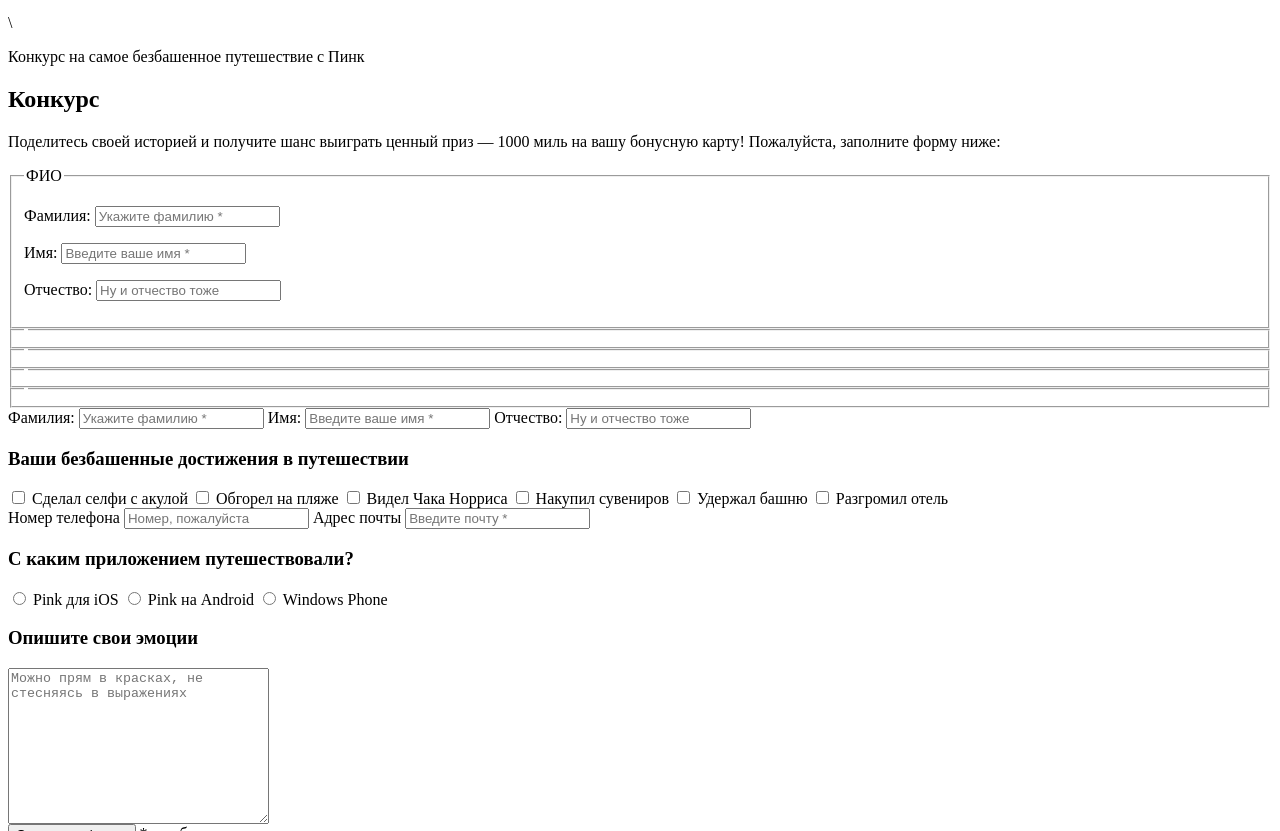
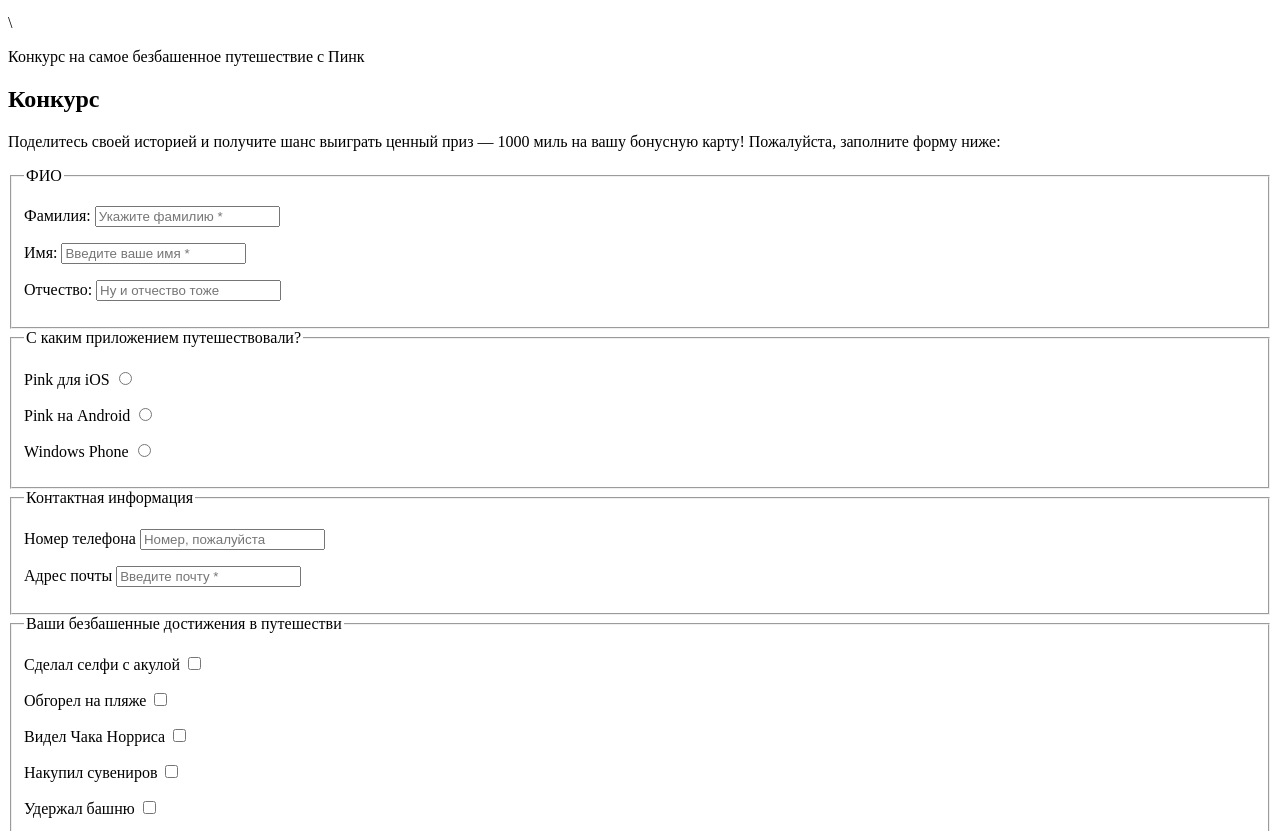
Before and after one commit to camodor5/1337915-pink-19, a website: page form.html in a window 1280 px wide. Shown: the part 116-947 px from the top of the page. Drawn offline with Linux system fonts and the light colour scheme.

Commit message:
Добавил разметку

```diff
--- a/form.html
+++ b/form.html
@@ -65,65 +65,89 @@
           </fieldset>
 
           <fieldset class="form__fieldset  form__filedset--application">
-            <legend class="form__fieldset-title"></legend>
+            <legend class="form__fieldset-title">С каким приложением путешествовали?</legend>
+            <p>
+              <label class="form__application-label">
+                <span>Pink для iOS</span>
+                <input class="form__application-input" value="ios" name="application" type="radio">
+              </label>
+            </p>
+            <p>
+              <label class="form__application-label">
+                <span>Pink на Android</span>
+                <input class="form__application-input" value="android" name="application" type="radio">
+              </label>
+            </p>
+            <p>
+              <label class="form__application-label">
+                <span>Windows Phone</span>
+                <input class="form__application-input" value="windows" name="application" type="radio">
+              </label>
+            </p>
           </fieldset>
 
           <fieldset class="form__fieldset  form__filedset--contacts">
-            <legend class="form__fieldset-title"></legend>
+            <legend class="form__fieldset-title">Контактная информация</legend>
+            <p>
+              <label class="form__contacts-label">
+                <span>Номер телефона</span>
+                <input class="form__contacts-input" name="phone-number" type="text" placeholder="Номер, пожалуйста">
+              </label>
+            </p>
+            <p>
+              <label class="form__contacts-label">
+                <span>Адрес почты</span>
+                <input class="form__contacts-input" name="email" type="text"" placeholder="Введите почту *" required>
+              </label>
+            </p>
           </fieldset>
 
 
           <fieldset class="form__fieldset  form__filedset--achievements">
-            <legend class="form__fieldset-title"></legend>
+            <legend class="form__fieldset-title">Ваши безбашенные достижения в путешестви</legend>
+            <p>
+              <label class="form__achievements-label"">
+                <span>Сделал селфи с акулой</span>
+                <input class="form__achievements-input" name="shark-selfie" type="checkbox">
+              </label>
+            </p>
+            <p>
+              <label class="form__achievements-label">
+                <span>Обгорел на пляже</span>
+                <input class="form__achievements-input" name="burned" type="checkbox">
+              </label>
+            </p>
+            <p>
+              <label class="form__achievements-label">
+                <span>Видел Чака Норриса</span>
+                <input class="form__achievements-input" name="chuck" type="checkbox">
+              </label>
+            </p>
+            <p>
+              <label class="form__achievements-label">
+                <span>Накупил сувениров</span>
+                <input class="form__achievements-input" name="bought-souvenirs" type="checkbox">
+              </label>
+            </p>
+            <p>
+              <label class="form__achievements-label">
+                <span>Удержал башню</span>
+                <input class="form__achievements-input" name="pisa" type="checkbox">
+              </label>
+            </p>
+            <p>
+              <label class="form__achievements-label">
+                <span>Разгромил отель</span>
+                <input class="form__achievements-input" name="destroyed-hotel" type="checkbox">
+              </label>
+            </p>
           </fieldset>
 
           <fieldset class="form__fieldset  form__filedset--emotions">
-            <legend class="form__fieldset-title"></legend>
+            <legend class="form__fieldset-title">Опишите свои эмоции</legend>
+            <textarea class="form__comment-textarea" name="comment" id="comment" cols="30" rows="10" placeholder="Можно прям в красках, не стесняясь в выражениях"></textarea>
           </fieldset>
 
-
-          <div class="form__bio-wrapper">
-            <label class="form__label" for="surname">Фамилия:</label>
-            <input class="form__input" id="surname" name="surname" type="text"placeholder="Укажите фамилию *" required>
-            <label class="form__label" for="name" class="form__text-label">Имя:</label>
-            <input class="form__input" id="name" name="name" type="text"placeholder="Введите ваше имя *" required>
-            <label class="form__label" for="patronymic">Отчество:</label>
-            <input class="form__input" id="patronymic" name="patronymic" type="text" placeholder="Ну и отчество тоже">
-          </div>
-          <div class="form__achievements-wrapper">
-            <h3>Ваши безбашенные достижения в путешествии</h3>
-            <input class="form__achievements-input" id="shark-selfie" name="shark-selfie" type="checkbox">
-            <label class="form__achievements-label" for="shark-selfie">Сделал селфи с акулой</label>
-            <input class="form__achievements-input" id="burned" name="burned" type="checkbox" >
-            <label class="form__achievements-label" for="">Обгорел на пляже</label>
-            <input class="form__achievements-input" id="chuck" name="chuck" type="checkbox">
-            <label class="form__achievements-label" for="chuck">Видел Чака Норриса</label>
-            <input class="form__achievements-input" id="bought-souvenirs" name="bought-souvenirs" type="checkbox">
-            <label class="form__achievements-label" for="bought-souvenirs">Накупил сувениров</label>
-            <input class="form__achievements-input" id="pisa" name="pisa" type="checkbox">
-            <label class="form__achievements-label" for="pisa">Удержал башню</label>
-            <input class="form__achievements-input" id="destroyed-hotel" name="destroyed-hotel" type="checkbox">
-            <label class="form__achievements-label" for="destroyed-hotel">Разгромил отель</label>
-          </div>
-          <div class="form__contacts-wrapper">
-            <label class="form__contacts-label" for="phone-number">Номер телефона</label>
-            <input class="form__contacts-input" id="phone-number" name="phone-number" type="text" placeholder="Номер, пожалуйста">
-            <label class="form__contacts-label" for="email">Адрес почты</label>
-            <input class="form__contacts-input" id="email" name="email" type="text"" placeholder="Введите почту *" required>
-          </div>
-          <div class="form__applicatiion-wrapper">
-            <h3>С каким приложением путешествовали?</h3>
-            <input class="form__application-input" id="ios" value="ios" name="application" type="radio">
-            <label class="form__application-label" for="ios">Pink для iOS</label>
-            <input class="form__application-input" id="android" value="android" name="application" type="radio">
-            <label class="form__application-label" for="android">Pink на Android</label>
-            <input class="form__application-input" id="windows" value="windows" name="application" type="radio">
-            <label class="form__application-label" for="windows">Windows Phone</label>
-          </div>
-          <div class="form__comment">
-            <h3 class="form__comment-title">Опишите свои эмоции</h3>
-            <textarea class="form__comment-textarea" name="comment" id="comment" cols="30" rows="10" placeholder="Можно прям в красках, не стесняясь в выражениях"></textarea>
-          </div>
           <button class="form__submit" type="submit">Отправить форму</button>
           <span class="form__explanation"><span>*</span> — обязательные поля</span>
         </form>
```
Also changed, not shown: photo.html (+60 -41 lines).
